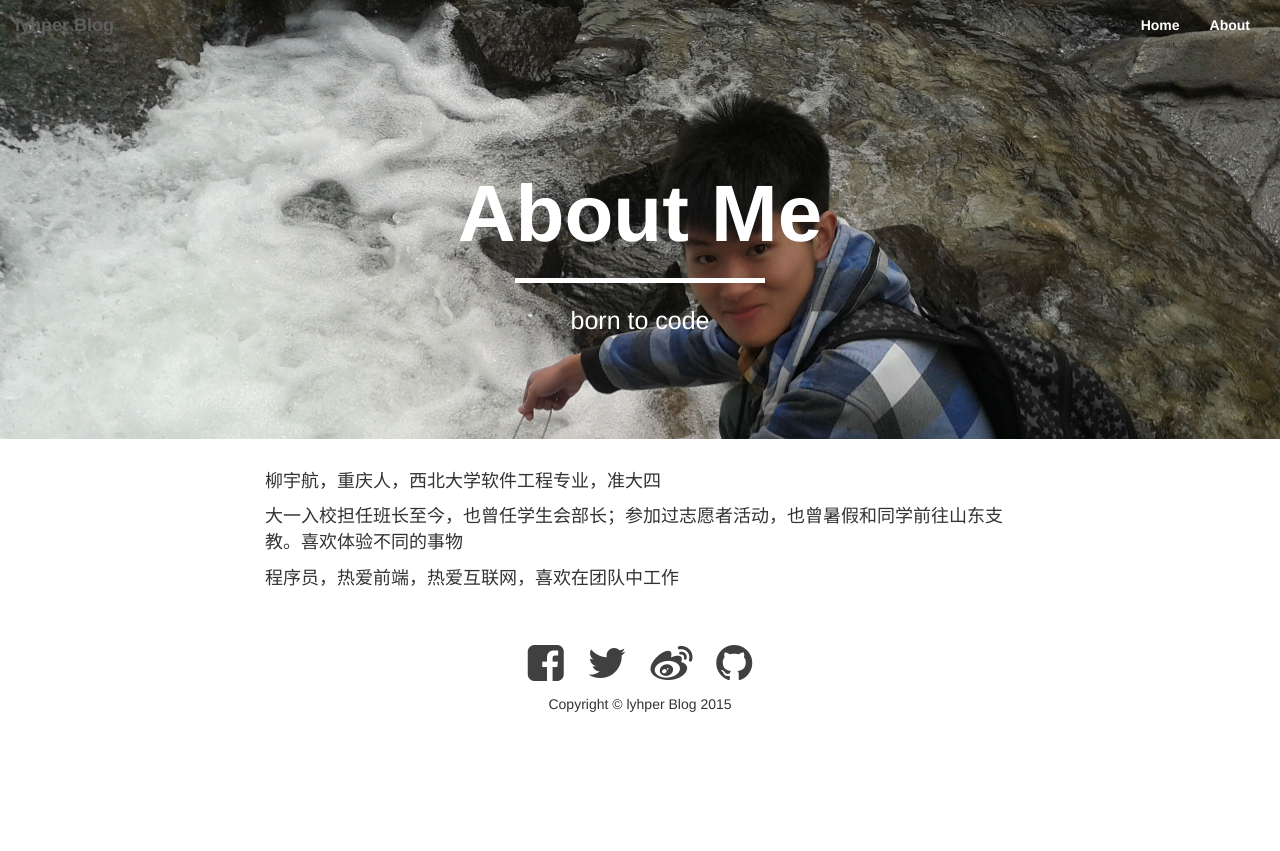
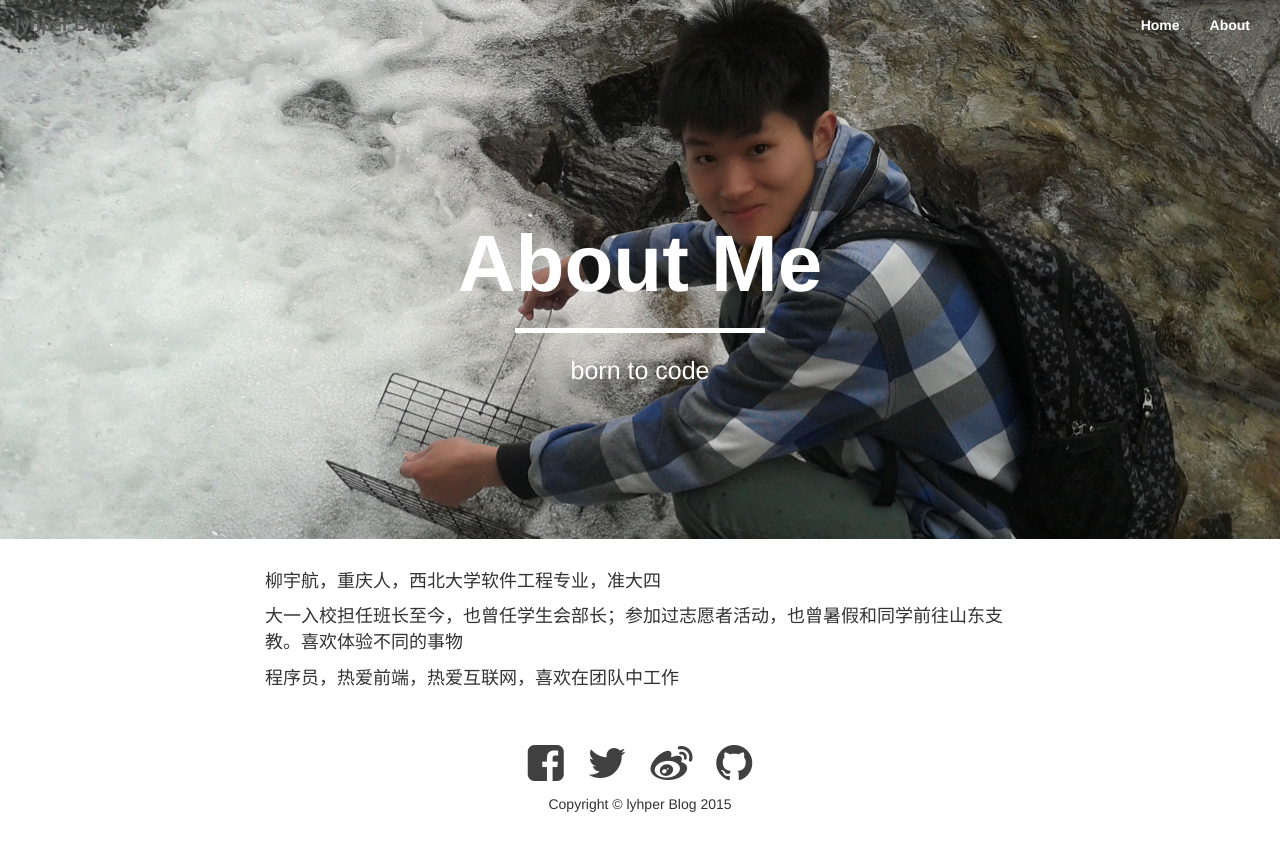
Before and after one commit to lyhper/lyhper.github.io, a Jekyll site: the page built from about.html, in a window 1280 px wide. Shown: the top 851 px of the page. Built offline with Jekyll 4.4.1, drawn with Linux system fonts in a browser that asks for light colours.

Commit message:
modify height of about page

```diff
--- a/_layouts/page.html
+++ b/_layouts/page.html
@@ -14,10 +14,10 @@ layout: default
     }
     @media only screen and (min-width: 768px){
         .intro-header{
-            background-position: 0 -100px;
+            background-position: 0 -200px;
         }
         .intro-header .cont-header{
-            padding:100px 0;
+            padding:150px 0;
         }
     }
 
```
